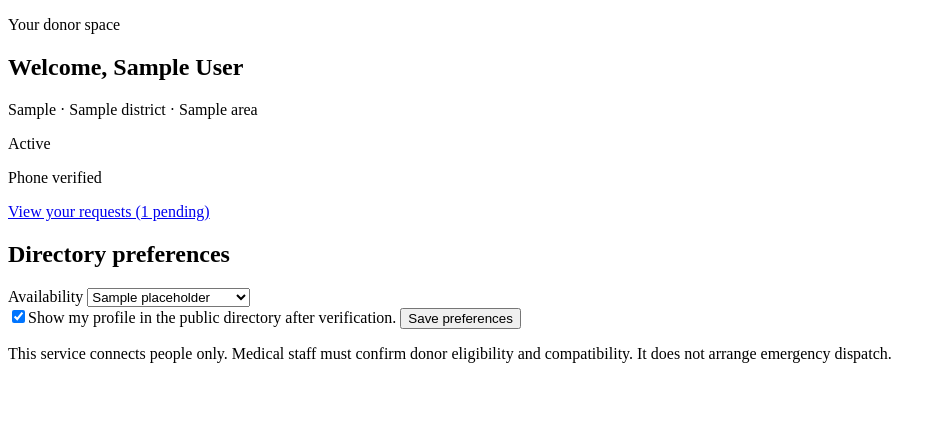
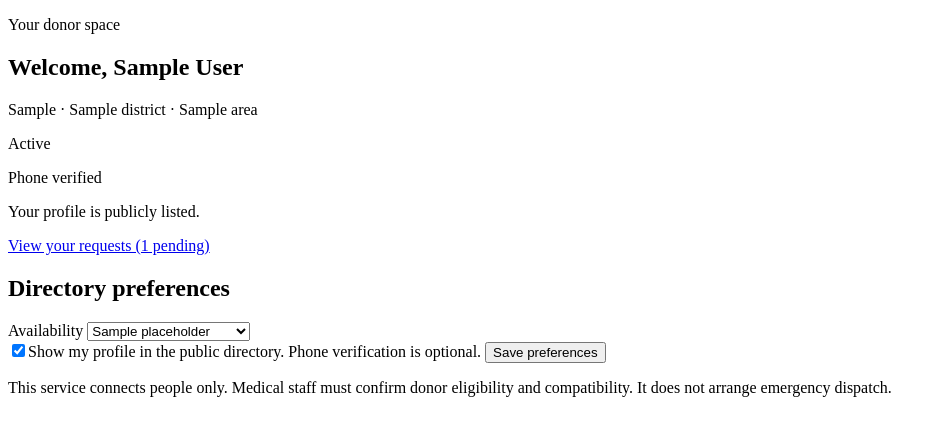
Before and after one commit to kitretsu101/Medixa, a Laravel app: template resources/views/blood-connect/independent/dashboard.blade.php in a window 1280 px wide. Shown: the part 26-462 px from the top of the page, without its empty margins (0-946 px from the left). Run offline with Laravel 12, Linux system fonts and the light colour scheme; the template is opened without the code that fills it: most values are stand-ins (such as "Sample title", 1, 10 or a date in 2020); parts of the project's set-up code (start-up, migrations or seed data) failed here and were passed over.

Commit message:
done donor

```diff
--- a/app/Http/Controllers/DonorAuthController.php
+++ b/app/Http/Controllers/DonorAuthController.php
@@ -30,7 +30,7 @@ class DonorAuthController extends Controller
         Auth::guard('donor')->login($donor);
         $code = $identity->sendOtp($donor);
 
-        return redirect()->route('blood-connect.donor.dashboard')->with('success', 'Your donor account has been created. Verify your phone to appear in the directory.')->with('dev_otp', $code);
+        return redirect()->route('blood-connect.donor.dashboard')->with('success', 'Your donor account has been created. Public listing follows your directory preferences and availability; phone verification is optional.')->with('dev_otp', $code);
     }
 
     public function login(): View|RedirectResponse
--- a/app/Http/Controllers/DonorDirectoryController.php
+++ b/app/Http/Controllers/DonorDirectoryController.php
@@ -22,7 +22,7 @@ class DonorDirectoryController extends Controller
             'area' => ['nullable', 'string', 'max:255'],
             'availability_status' => ['nullable', Rule::in(BloodDonor::AVAILABILITY)],
         ]);
-        $query = BloodDonor::query()->whereNotNull('phone_verified_at')->where('public_profile', true)->where('availability_status', 'available');
+        $query = BloodDonor::query()->where('public_profile', true)->where('availability_status', 'available');
         foreach (['blood_group', 'district', 'availability_status'] as $field) {
             if (! empty($data[$field])) {
                 $query->where($field, $data[$field]);
--- a/app/Models/BloodDonor.php
+++ b/app/Models/BloodDonor.php
@@ -49,6 +49,6 @@ class BloodDonor extends Authenticatable
 
     public function acceptsContactRequests(): bool
     {
-        return $this->phone_verified_at !== null && $this->public_profile && $this->availability_status === 'available';
+        return $this->public_profile && $this->availability_status === 'available';
     }
 }
--- a/resources/views/blood-connect/independent/dashboard.blade.php
+++ b/resources/views/blood-connect/independent/dashboard.blade.php
@@ -5,12 +5,13 @@
     <p class="mb-2 text-xs font-bold uppercase tracking-widest text-red-700">Your donor space</p><h1 class="break-words text-2xl font-bold text-red-950 sm:text-3xl">Welcome, {{ $donor->full_name }}</h1>
     <p class="mt-2">{{ $donor->blood_group }} · {{ $donor->district }} · {{ $donor->area }}</p>
     <p class="mt-3"><span class="inline-flex rounded-full px-3 py-1 text-xs font-bold {{ $donor->availability_status === 'available' ? 'bg-emerald-50 text-emerald-800 ring-1 ring-emerald-200' : 'bg-stone-100 text-stone-700' }}">{{ ucfirst(str_replace('_', ' ', $donor->availability_status)) }}</span></p>
-    <p class="mt-2">{{ $donor->phone_verified_at ? 'Phone verified' : 'Phone not verified — your profile is not publicly listed.' }}</p>
+    <p class="mt-2">{{ $donor->phone_verified_at ? 'Phone verified' : 'Phone not verified — verification is optional and does not prevent public listing.' }}</p>
+    <p class="mt-2">{{ $donor->acceptsContactRequests() ? 'Your profile is publicly listed.' : 'Your profile is not publicly listed. Enable public listing and set your availability to available to appear in the directory.' }}</p>
     <a class="mt-4 inline-block font-semibold text-red-800 underline" href="{{ route('blood-connect.donor.requests') }}">View your requests ({{ $pendingCount }} pending)</a>
 </section>
 @if(!$donor->phone_verified_at)
 <section class="rounded-2xl border border-amber-200 bg-amber-50 p-6">
-    <h2 class="text-xl font-bold">Verify your phone</h2>
+    <h2 class="text-xl font-bold">Verify your phone (optional)</h2>
     @if(app()->environment(['local', 'testing']) && session('dev_otp'))
         <p class="mt-3 font-semibold">DEVELOPMENT SMS STUB — verification code: {{ session('dev_otp') }}</p>
     @endif
@@ -29,7 +30,7 @@
         @csrf
         <x-blood-connect.select name="availability_status" label="Availability" :options="['available','temporarily_unavailable','unavailable']" :value="$donor->availability_status" required />
         <input type="hidden" name="public_profile" value="0">
-        <label class="flex items-start gap-3 rounded-xl bg-rose-50 p-4 text-sm leading-relaxed"><input class="mt-1 shrink-0 rounded border-rose-300 text-red-600 focus:ring-red-500" type="checkbox" name="public_profile" value="1" @checked(old('public_profile', $donor->public_profile))>Show my profile in the public directory after verification.</label>
+        <label class="flex items-start gap-3 rounded-xl bg-rose-50 p-4 text-sm leading-relaxed"><input class="mt-1 shrink-0 rounded border-rose-300 text-red-600 focus:ring-red-500" type="checkbox" name="public_profile" value="1" @checked(old('public_profile', $donor->public_profile))>Show my profile in the public directory. Phone verification is optional.</label>
         <button class="self-start rounded-xl bg-[#DC2626] px-4 py-2 font-semibold text-white shadow-sm transition hover:bg-[#B91C1C] focus-visible:outline-2 focus-visible:outline-offset-2 focus-visible:outline-red-600">Save preferences</button>
     </form>
 </section>
--- a/resources/views/blood-connect/independent/directory.blade.php
+++ b/resources/views/blood-connect/independent/directory.blade.php
@@ -2,7 +2,7 @@
 @section('title', 'Find blood donors')
 @section('donor-content')
 <div class="rounded-3xl border border-rose-200 bg-linear-to-br from-red-700 to-rose-600 p-6 text-white shadow-sm sm:p-9"><p class="mb-2 text-xs font-bold uppercase tracking-widest text-rose-100">Medixa Blood Connect</p><h1 class="text-3xl font-bold sm:text-4xl">Find blood donors</h1></div>
-<p>Only phone-verified, available donors who consent to public profiles appear here. Send a request; the donor can call you directly.</p>
+<p>Available donors who consent to public profiles appear here. Phone verification is optional. Send a request; the donor can call you directly.</p>
 <form method="GET" action="{{ route('blood-connect.donors.index') }}" class="grid gap-4 rounded-2xl border border-rose-200 bg-white p-5 shadow-sm sm:p-6 sm:grid-cols-2 lg:grid-cols-4">
     <x-blood-connect.select name="blood_group" label="Blood group" :options="$groups" :value="request('blood_group')" placeholder="All groups" />
     <x-blood-connect.select name="district" label="District" :options="$districts" :value="request('district')" placeholder="All districts" />
--- a/resources/views/blood-connect/independent/register.blade.php
+++ b/resources/views/blood-connect/independent/register.blade.php
@@ -17,7 +17,7 @@
         <x-blood-connect.select name="availability_status" label="Availability" :options="['available','temporarily_unavailable','unavailable']" value="available" required />
         <div class="flex flex-col gap-3 sm:col-span-2">
             <input type="hidden" name="public_profile" value="0">
-            <label class="flex items-start gap-3"><input type="checkbox" name="public_profile" value="1" @checked(old('public_profile'))><span>Show my name, blood group and location in the public donor directory after phone verification. My phone will not be shown.</span></label>
+            <label class="flex items-start gap-3"><input type="checkbox" name="public_profile" value="1" @checked(old('public_profile'))><span>Show my name, blood group and location in the public donor directory. Phone verification is optional. My phone will not be shown.</span></label>
             <input type="hidden" name="contact_consent" value="0">
             <label class="flex items-start gap-3"><input type="checkbox" name="contact_consent" value="1" @checked(old('contact_consent'))><span>Allow my contact details to be shared with authorized hospital staff for the existing blood-donation coordination process.</span></label>
             <p class="text-sm">SMS delivery is a development stub. In local development, the verification code appears on your donor dashboard and in the development log.</p>
```
Also changed, not shown: tests/Feature/DonorDirectoryTest.php (+38 -2 lines), tests/Feature/DonorIdentityTest.php (+4 -4 lines).
